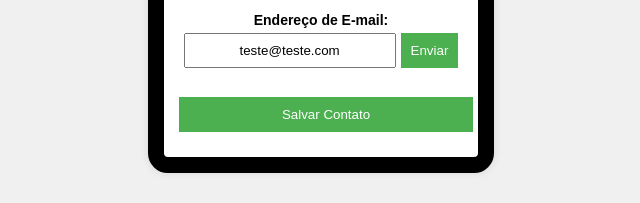
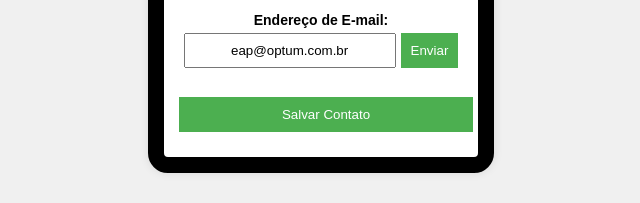
Before and after one commit to RH-Iguatemi/saude-iguatemi-qrcode, a plain HTML site: page index.html in a window 1280 px wide. Shown: the part 519-722 px from the top of the page, 319-959 px from the left. Drawn offline with Linux system fonts and the light colour scheme.

Commit message:
Update Email index.html

```diff
--- a/index.html
+++ b/index.html
@@ -128,7 +128,7 @@
 
             <label for="email">Endereço de E-mail:</label>
             <div style="display: flex;">
-                <input type="email" id="email" name="email" value="teste@teste.com" readonly>
+                <input type="email" id="email" name="email" value="eap@optum.com.br" readonly>
                 <button type="button" onclick="enviarEmail()">Enviar</button>
             </div>
 
```
